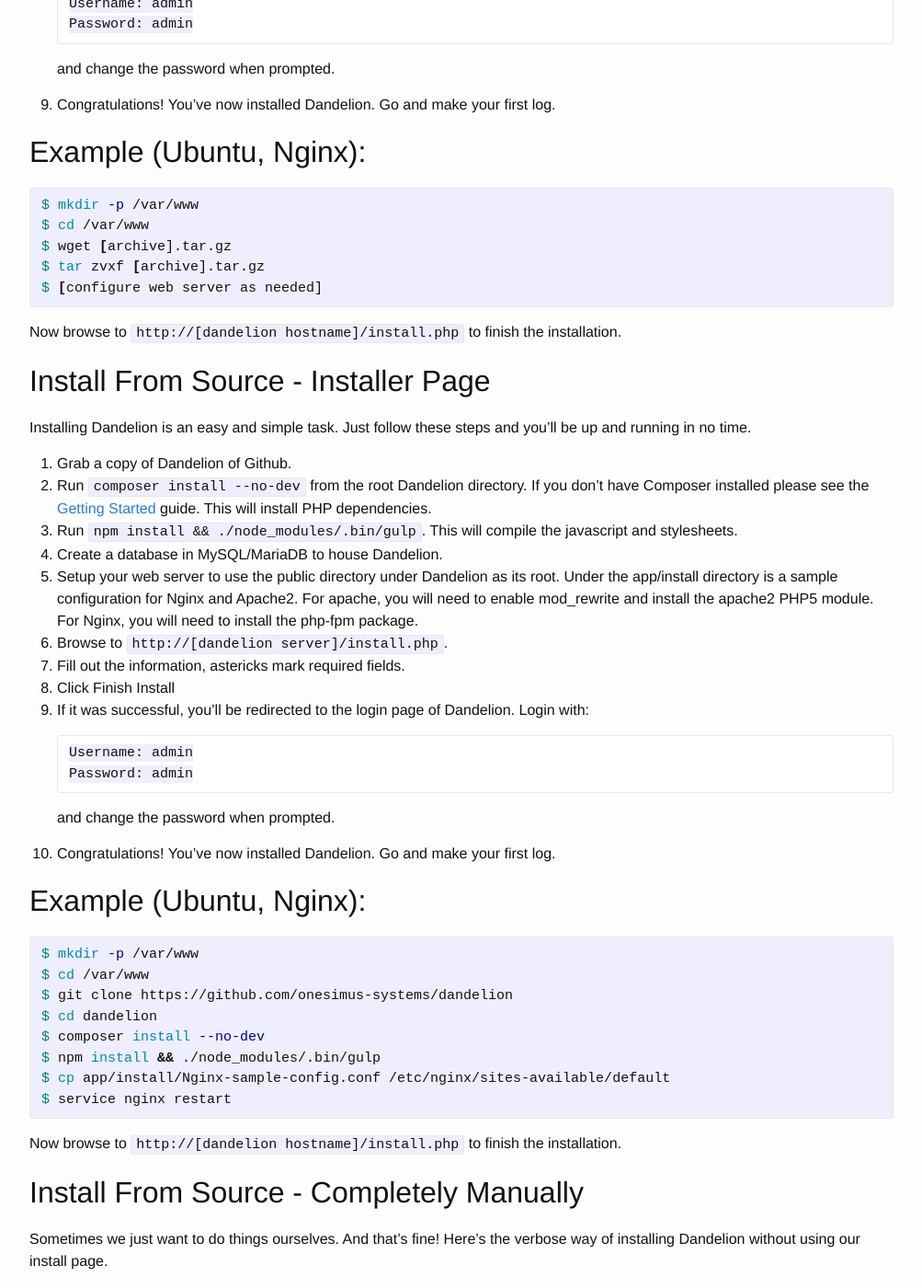
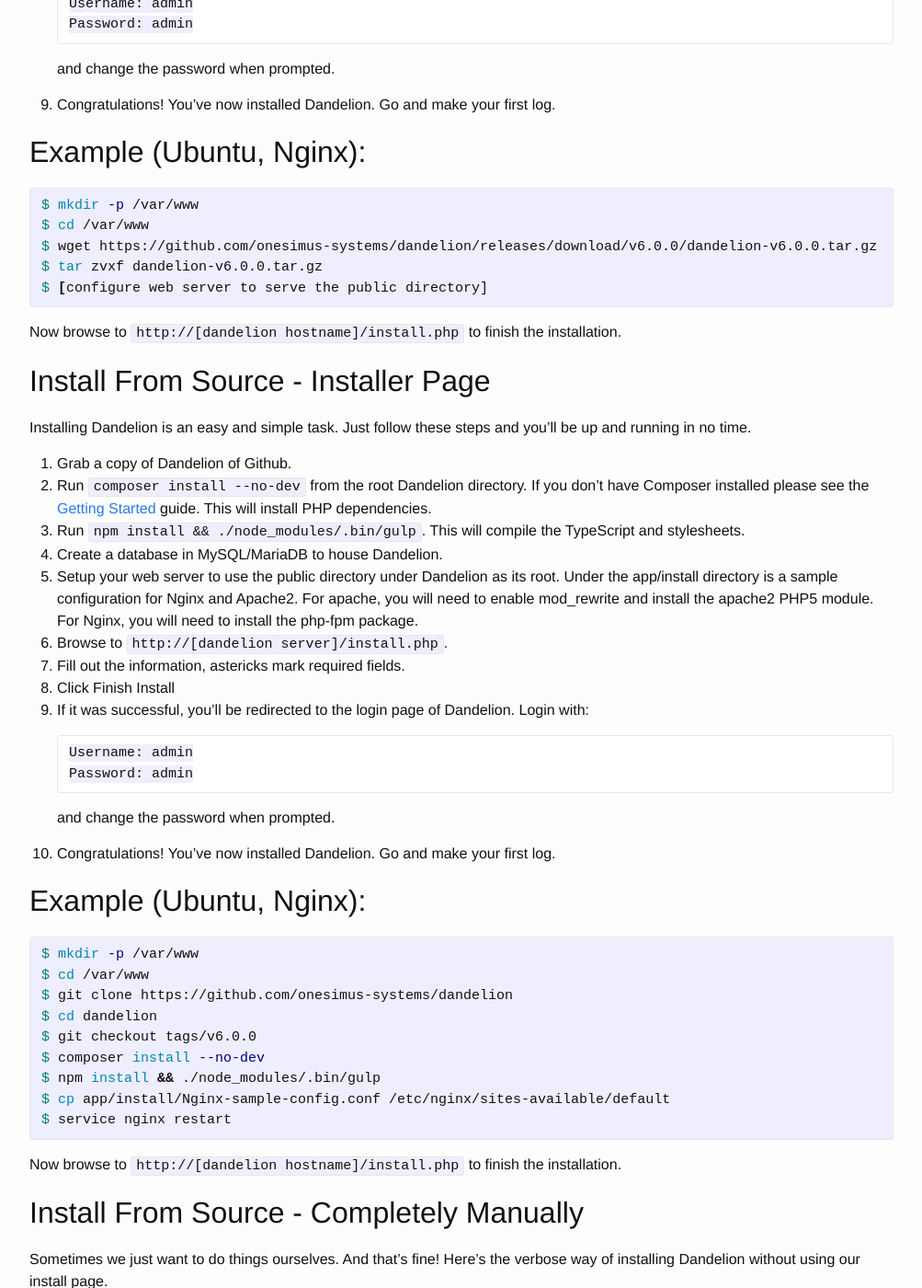
Before and after one commit to onesimus-systems/onesimus-systems.github.io, a Jekyll site: the page built from dandelion/install.md, in a window 1280 px wide and 1400 px high, scrolled down 742 px. Shown: the whole window at 92% size, without its empty margins (138-1141 px from the left). Built offline with Jekyll 4.4.1, drawn with Linux system fonts in a browser that asks for light colours; some of the changed text lies outside the part shown.

Commit message:
Updated information for Dandelion 6

````diff
--- a/dandelion/install.md
+++ b/dandelion/install.md
@@ -45,9 +45,9 @@ Example (Ubuntu, Nginx):
 {% highlight bash %}
 $ mkdir -p /var/www
 $ cd /var/www
-$ wget [archive].tar.gz
-$ tar zvxf [archive].tar.gz
-$ [configure web server as needed]
+$ wget https://github.com/onesimus-systems/dandelion/releases/download/v6.0.0/dandelion-v6.0.0.tar.gz
+$ tar zvxf dandelion-v6.0.0.tar.gz
+$ [configure web server to serve the public directory]
 {% endhighlight %}
 
 Now browse to ```http://[dandelion hostname]/install.php``` to finish the installation.
@@ -60,7 +60,7 @@ Installing Dandelion is an easy and simple task. Just follow these steps and you
 
 1. Grab a copy of Dandelion of Github.
 2. Run ```composer install --no-dev``` from the root Dandelion directory. If you don't have Composer installed please see the [Getting Started](https://getcomposer.org/doc/00-intro.md#locally) guide. This will install PHP dependencies.
-3. Run ```npm install && ./node_modules/.bin/gulp```. This will compile the javascript and stylesheets.
+3. Run ```npm install && ./node_modules/.bin/gulp```. This will compile the TypeScript and stylesheets.
 4. Create a database in MySQL/MariaDB to house Dandelion.
 5. Setup your web server to use the public directory under Dandelion as its root. Under the app/install directory is a sample configuration for Nginx and Apache2. For apache, you will need to enable mod_rewrite and install the apache2 PHP5 module. For Nginx, you will need to install the php-fpm package.
 6. Browse to ```http://[dandelion server]/install.php```.
@@ -84,6 +84,7 @@ $ mkdir -p /var/www
 $ cd /var/www
 $ git clone https://github.com/onesimus-systems/dandelion
 $ cd dandelion
+$ git checkout tags/v6.0.0
 $ composer install --no-dev
 $ npm install && ./node_modules/.bin/gulp
 $ cp app/install/Nginx-sample-config.conf /etc/nginx/sites-available/default
@@ -122,6 +123,7 @@ $ mkdir -p /var/www
 $ cd /var/www
 $ git clone https://github.com/onesimus-systems/dandelion
 $ cd dandelion
+$ git checkout tags/v6.0.0
 $ mysql -u [username] -p
 mysql> CREATE DATABASE [some name];
 mysql> exit;
````
Also changed, not shown: _posts/2015-06-30-dandelion-6-released.md (added, +21 -0 lines), dandelion/dandelion.md (+2 -2 lines), _posts/2015-02-25-official-onesimus-website-move.md (renamed from _posts/2015-2-25-official-onesimus-website-move.md).
